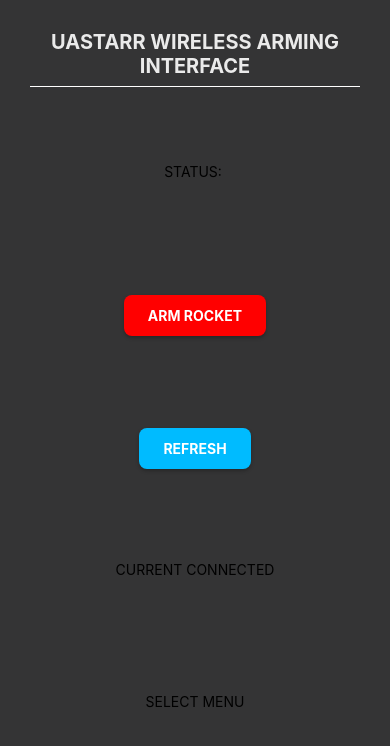
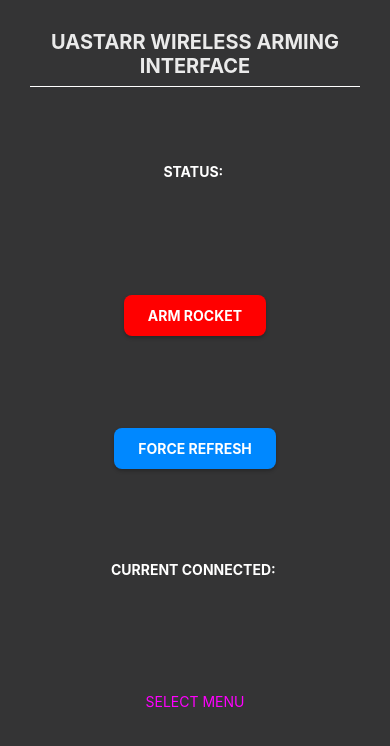
Before and after one commit to UASTARR/wireless-arming-app, a React Native app: screen / in a window 390 px wide. Shown: the top 746 px of the page. Built offline with nearby package versions, Linux system fonts and the light colour scheme.

Commit message:
minor change

```diff
--- a/App.tsx
+++ b/App.tsx
@@ -20,7 +20,7 @@ export default function App() {
         </View>
 
         <View style={styles.design.wrapper}>
-          <Text style={styles.design.status}>STATUS: </Text>
+          <Text style={styles.status.header}>STATUS: </Text>
         </View>
 
         <View style={styles.design.wrapper}>
@@ -32,17 +32,17 @@ export default function App() {
 
         <View style={styles.design.wrapper}>
           <ui_modules.ButtonTemplate PressFunc={() => utils.showAlert("Refreshing...")}
-                                                      label="REFRESH"
-                                                      color={"#00bbff"}
+                                                      label="FORCE REFRESH"
+                                                      color={"#0088ff"}
                                                       pressColor={"#005e80"} />
         </View>
 
         <View style={styles.design.wrapper}>
-          <Text style={styles.design.current}>CURRENT CONNECTED</Text>
+          <Text style={styles.info.header}>CURRENT CONNECTED: </Text>
         </View>
 
         <View style={styles.design.wrapper}>
-          <Text style={styles.design.select}>SELECT MENU</Text>
+          <Text style={styles.buttonDesign.select}>SELECT MENU</Text>
         </View>
 
       </SafeAreaView>
```
